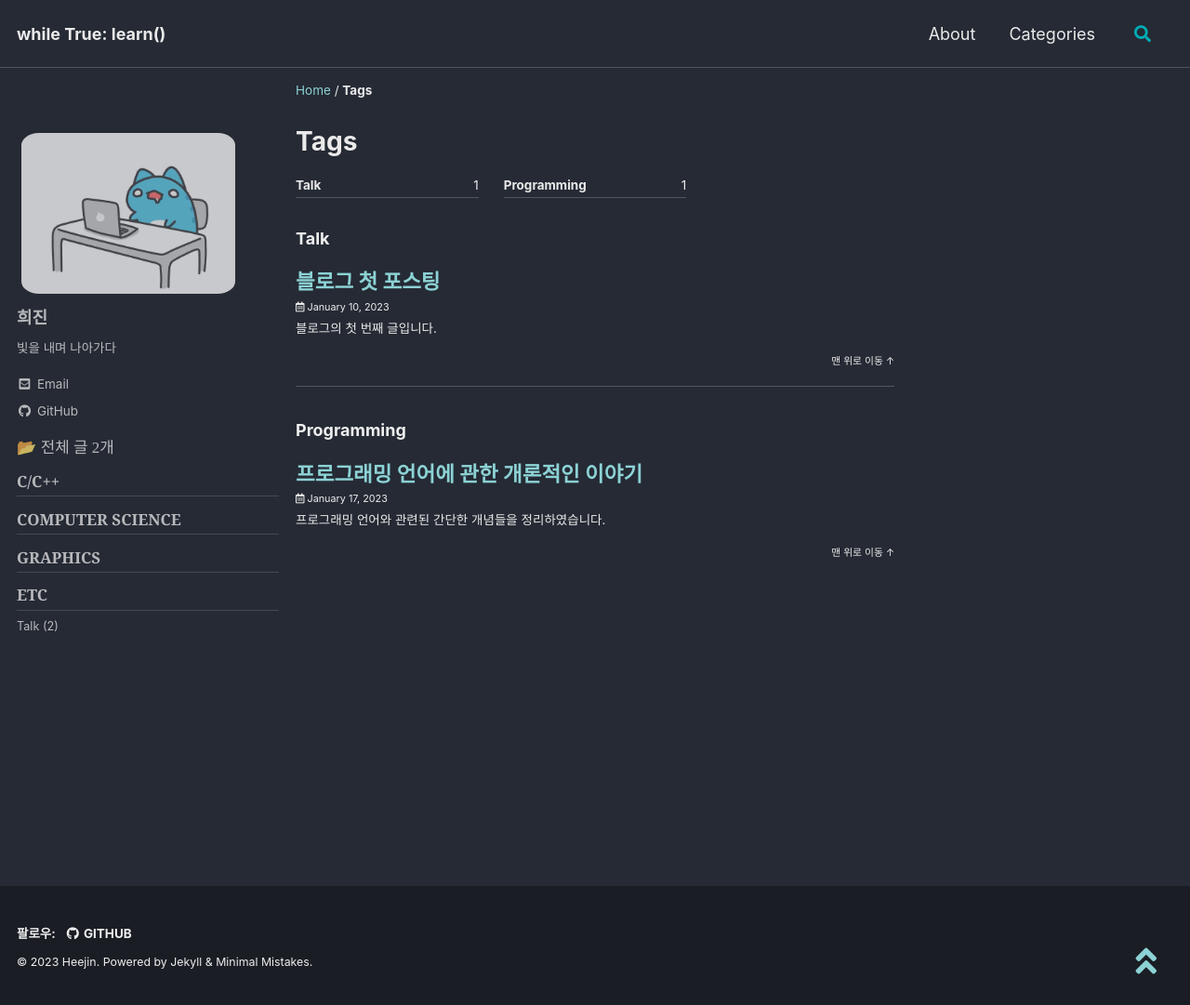
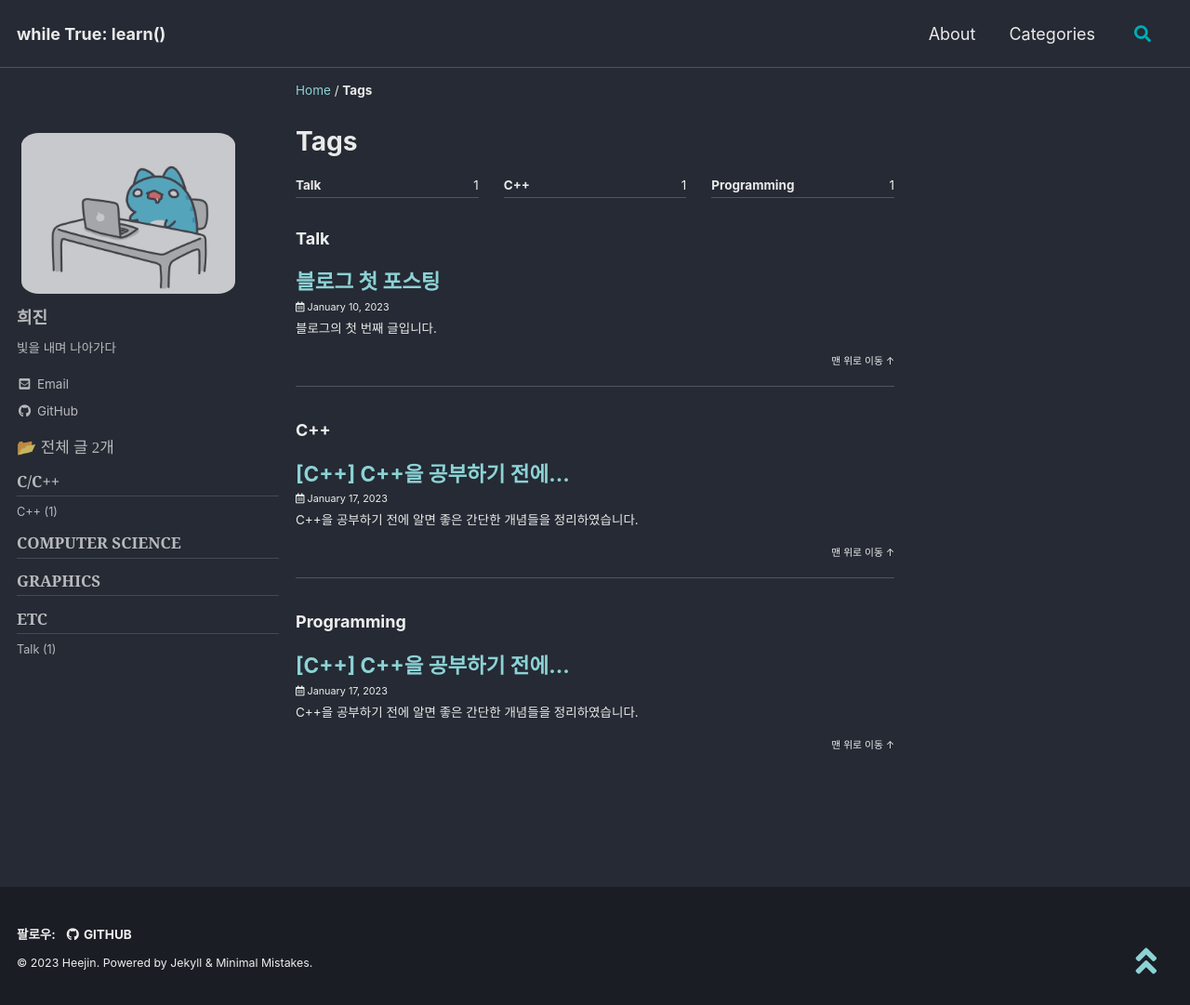
Before and after one commit to heejinn/heejinn.github.io, a Jekyll site: the page built from _pages/tag-archive.md, in a window 1280 px wide and 1081 px high. Shown: the whole window at 93% size. Built offline with Jekyll 4.4.1, drawn with Linux system fonts in a browser that asks for light colours; cached includes are drawn as plain includes; some web fonts are replaced; some of the changed lines change nothing that is shown.

Commit message:
포스트 수정

````diff
--- a/_posts/2023-01-17-programming-language.md
+++ b/_posts/2023-01-17-programming-language.md
@@ -1,11 +1,11 @@
 ---
-title:  "프로그래밍 언어에 관한 개론적인 이야기"
-excerpt: "프로그래밍 언어와 관련된 간단한 개념들을 정리하였습니다."
+title:  "[C++] C++을 공부하기 전에..."
+excerpt: "C++을 공부하기 전에 알면 좋은 간단한 개념들을 정리하였습니다."
 
 categories:
-  -  talk
+  -  cpp
 tags:
-  - [Programming]
+  - [C++, Programming]
 
 toc: true
 toc_label: 목차
@@ -15,62 +15,60 @@ date: 2023-01-17
 last_modified_at: 2023-01-17
 ---
 
-컴퓨터의 **프로그램**은 특정 작업을 실행하기 위해 수행할 수 있는 **명령어의 집합**이며 이러한 프로그램을 만드는 과정을 **프로그래밍**이라 한다.
+컴퓨터의 **프로그램**은 특정 작업을 수행하기 위한 **명령어의 집합**이며 이러한 프로그램을 만드는 과정을 **프로그래밍**이라 한다.
 
 **프로그래머**는 명령어들이 적힌 하나 이상의 텍스트 파일, 즉 **코드**를 작성하여 프로그램을 만들고 이렇게 만들어진 프로그램은 컴퓨터의 메모리에 로드되어 실행된다.
 
 ## 기계어 (Machine Language)
-컴퓨터의 CPU가 이해할 수 있는 명령어로 **Binary Digit (0과 1)**로 구성되어 있다.
+컴퓨터의 CPU가 이해할 수 있는 명령어로 **Binary Digit(0과 1)**으로 구성되어 있다. 기계어로 프로그램을 작성하는 것은 어렵고 시간이 많이 들어갔으며, 이식성이 낮아 CPU의 종류가 바뀌면 프로그램을 다시 작성해야 하는 번거로움이 있었다.
 
 예) ```10110000 01100001```
 
 ## 어셈블리어 (Assembly Language)
-**기계어**로 프로그램을 작성하는 것은 어렵고 시간이 많이 들어갔으며, 이식성이 낮아 CPU의 종류가 바뀌면 프로그램을 다시 작성해야 하는 번거로움이 있었다. 이를 해결하기 위해 만들어진 언어이며, CPU는 어셈블리어를 바로 이해할 수 없기 때문에 **어셈블러 (Assembler)**가 기계어로 번역해주어야 한다.
+기계어의 문제점을 해결하기 위해 만들어진 언어이며, 기계어보다 훨씬 이해하고 작성하기 쉽지만, CPU는 어셈블리어를 바로 이해할 수 없기 때문에 **어셈블러(Assembler)**가 기계어로 번역해주어야 한다. 요즘에도 속도가 중요한 곳에 쓰이고 있다. 그럼에도 어셈블리어로 프로그램 작성 시 간단한 작업을 수행하기 위해 많은 명령어가 필요했고 작성된 프로그램이 무슨 일을 하는 프로그램인지 이해하기 어려웠으며 이식성이 낮았다.
 
 예) ```mov al, 061h```
 
 ## High-level Language
-**어셈블리어** 또한 인간이 이해하기 어려웠고 이식성이 낮았기 때문에 이를 해결하기 위해 C, C++과 같은 **High-level 언어**가 등장하였다. 여기서 **High-level**은 컴퓨터보다 인간에게 더 가깝다는 의미로, 이식성이 좋으며 프로그래머가 이해하기 쉽다. 당연히 컴퓨터는 이해할 수 없기 때문에 **컴파일러**나 **인터프리터**를 거쳐 컴퓨터가 이해할 수 있도록 바꿔주어야 한다.
+어셈블리어의 문제점을 해결하기 위해 C, C++, Pascal과 같은 **High-level 언어**가 등장하였다. 여기서 **High-level**이라는 말은 컴퓨터보다 인간에게 더 가깝다는 의미이다. **컴파일러**나 **인터프리터**를 거쳐 컴퓨터가 이해할 수 있도록 바꿔주어야 한다.
 
 예) ```a = 97;```
 
 ### 컴파일러 (Compiler)
-**컴파일러**는 소스 코드를 읽어서 이를 실행 가능한 프로그램으로 만들어준다.
+**컴파일러**는 소스 코드를 읽어서 이를 실행 가능한 프로그램으로 만들어준다. 때문에 프로그램을 실행할 때는 컴파일러가 필요하지 않다.
 
 ![image](https://www.learncpp.com/images/CppTutorial/Chapter0/Compiling-min.png?ezimgfmt=rs:521x161/rscb2/ng:webp/ngcb2)
 
-컴파일러의 장점
-* **컴파일러**는 모든 코드를 미리 볼 수 있기 때문에 **인터프리터**가 코드의 각 라인을 해석하는 것보다 코드의 최종 버전을 더 빠르게 실행하는 코드를 생성할 때 다양한 분석과 최적화를 수행할 수 있다.
-
-* 테이블 내부의 Memory lookup 측면에서 [Dynamic Dispatch][Dynamic_dispatch]나 상속과 같은 High-level 언어의 동일한 기능을 수행하는 Low-level 코드를 생성할 수 있다. 즉, 생성된 프로그램은 원래 코드의 정보를 덜 기억해도 되기 때문에 메모리 사용량을 줄일 수 있다.
-
-* **인터프리터**의 경우, 실행되는 명령어는 일반적으로 프로그램에 **인터프리터**의 오버헤드 만큼 더해지지만, **컴파일러**는 오버헤드가 없으므로 더 빠르다.
-
-컴파일러의 단점
-* [Dynamic Typing][Dynamic_typing]과 같은 일부 언어 기능들은 실제로 프로그램이 실행되기 전까지 어떤 일이 일어날 지 모르기 때문에 효율적으로 컴파일하기 어려워 **컴파일러**가 아주 좋은 코드를 생성하지 못할 수도 있다.
-
-* **컴파일러**는 분석을 수행하는 데 들어가는 시간이 길기 때문에 웹 브라우저와 같이 코드를 빠르게 로드하는 것이 중요한 설정에서 **컴파일러**는 자주 실행되지 않는 짧은 코드도 최적화하므로 속도가 느려질 수 있다.
-
 ### 인터프리터 (Interpreter)
-인터프리터는 소스 코드 내에 명령어들을 컴파일 과정 없이 바로 실행한다.
+인터프리터는 소스 코드 내에 명령어들을 컴파일 과정 없이 바로 실행한다. 때문에 프로그램을 실행할 때마다 인터프리터를 거쳐야 한다.
 
 ![image](https://www.learncpp.com/images/CppTutorial/Chapter0/Interpreting-min.png?ezimgfmt=rs:721x61/rscb2/ng:webp/ngcb2)
 
-인터프리터의 장점
-* **인터프리터**는 작성된 대로 코드를 읽을 수 있고 코드를 생성하거나 최적화하기 위해 비용이 많이 들어가는 작업을 하지 않아도 되므로 **컴파일러**보다 실행이 빠르다.
+> 컴파일러와 인터프리터의 장단점 비교에 관한 글은 [여기](https://stackoverflow.com/questions/38491212/difference-between-compiled-and-interpreted-languages)를 참고.
 
-* **인터프리터**는 프로그램 실행 중에 무엇을 하고 있는지 볼 수 있기 때문에 다양한 동적 최적화를 할 수 있다.
+High-level 언어는 인간이 일상에서 사용하는 자연어와 가깝기 때문에 이해하고 작성하기가 쉬우며, 동일한 작업을 수행하는 프로그램 작성 시, 어셈블리어보다 프로그램이 간단하다. 또한 이식성이 좋아 CPU의 종류에 따라 다른 프로그램을 작성하지 않아도 된다.
 
-인터프리터의 단점
-* **인터프리터**는 런타임에 프로그램이 이용 가능한 더 많은 정보를 유지해야 하므로 **컴파일러**보다 메모리 사용량이 더 많다.
+예)
+![image](https://www.learncpp.com/images/CppTutorial/Chapter0/Portability-min.png?ezimgfmt=rs:481x261/rscb2/ng:webp/ngcb2)
 
-* **인터프리터**는 **인터프리터**를 위해 코드 안에서 CPU 시간이 소비되기 때문에 실행 속도가 느려질 수 있다.
+## 컴파일과 링크
+코드를 작성하고 이를 실행 가능한 프로그램으로 만들 때 **컴파일**과 **링크**라는 과정을 거치게 된다. 이 두 과정을 합쳐서 **빌드**(Build)라고 한다.
+
+### 컴파일 (Compile)
+**컴파일러**(Compiler)가 각 소스 코드(.cpp 파일)에 대하여 C++ 언어의 규칙을 제대로 지키고 있는지 확인하고 이를 기계어로 된 **오브젝트 파일**(.o 또는 .obj 파일)로 변환하는 과정이다. 컴파일 과정에서 발생하는 에러를 컴파일 에러라 한다.
+
+예)
+![image](https://www.learncpp.com/images/CppTutorial/Chapter0/CompileSource-min.png?ezimgfmt=rs:421x161/rscb2/ng:webp/ngcb2)
+
+### 링크 (Link)
+컴파일러가 오브젝트 파일을 만든 후, **링커**라는 프로그램이 앞에서 만들어진 오브젝트 파일들을 합쳐 하나의 실행 가능한 파일로 만든다. 여기서 추가적으로 다른 프로그램에서의 재사용을 위해 만들어진 **라이브러리 파일**도 링크할 수 있다. 라이브러리 파일에는 C++에서 제공하는 **표준 라이브러리**와 사용자가 추가한 외부 라이브러리들이 있다. 링커는 파일 간 종속성에 문제가 없는지 (예를 들어, 어떤 파일에서 사용하고 있는 무언가를 다른 파일에서 정의하지 않았다던가...) 확인한다. 만약 문제가 있다면 링커 에러가 발생한다.
+
+예)
+![image](https://www.learncpp.com/images/CppTutorial/Chapter0/LinkingObjects-min.png?ezimgfmt=rs:441x271/rscb2/ng:webp/ngcb2)
 
 > 참고
     1. [https://www.learncpp.com/cpp-tutorial/introduction-to-programming-languages/][Reference_1]
-    2. [https://stackoverflow.com/questions/38491212/difference-between-compiled-and-interpreted-languages][Reference_2]
+    2. [https://www.learncpp.com/cpp-tutorial/introduction-to-the-compiler-linker-and-libraries/][Reference_2]
 
-[Dynamic_dispatch]: https://en.wikipedia.org/wiki/Dynamic_dispatch
-[Dynamic_typing]: https://seongonion.tistory.com/16
 [Reference_1]: https://www.learncpp.com/cpp-tutorial/introduction-to-programming-languages
-[Reference_2]: https://stackoverflow.com/questions/38491212/difference-between-compiled-and-interpreted-languages
+[Reference_2]: https://www.learncpp.com/cpp-tutorial/introduction-to-the-compiler-linker-and-libraries/
````
